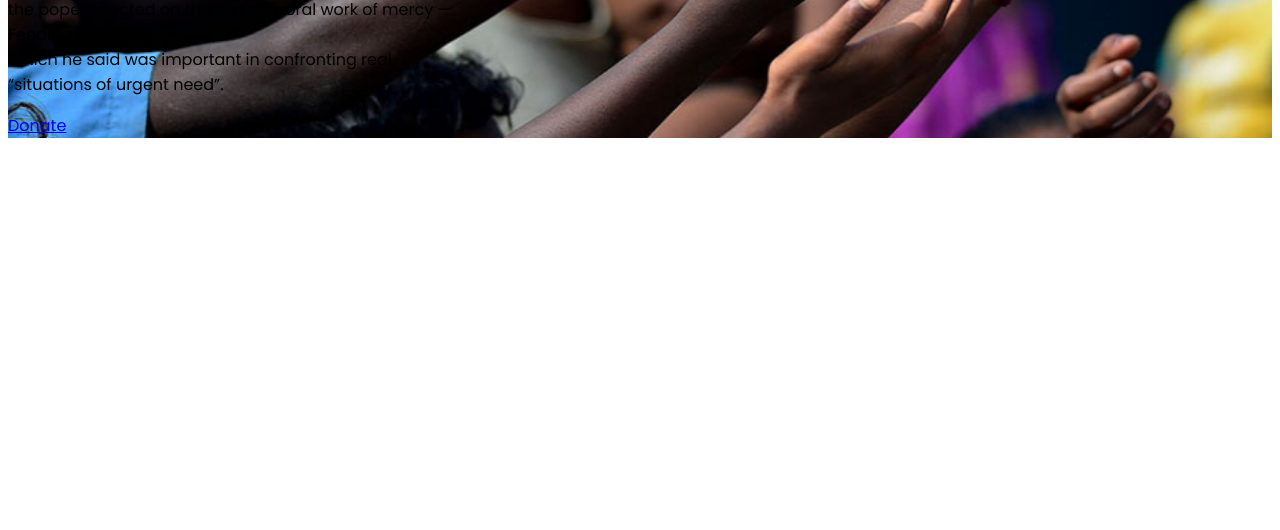
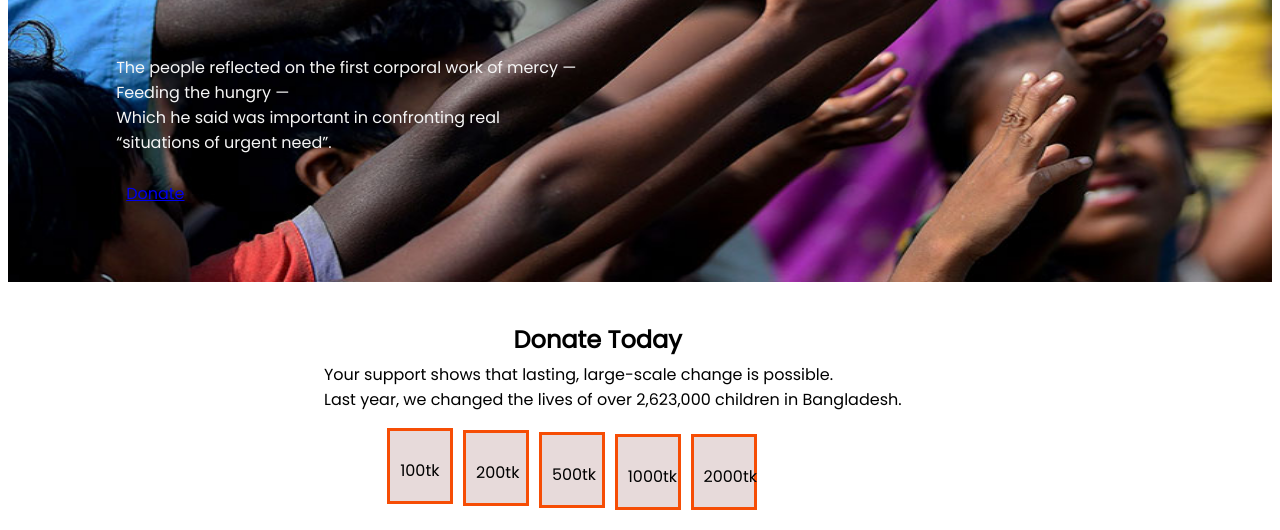
Before and after one commit to Nasif0/donate-repo, a plain HTML site: page index.html in a window 1280 px wide. Shown: the part 376-906 px from the top of the page. Before the commit the page ends 800 px from the top, so only its background shows below. Drawn offline with Linux system fonts and the light colour scheme.

Commit message:
yes commit

```diff
--- a/index.html
+++ b/index.html
@@ -13,15 +13,35 @@
 <body>
      <section class="background-image">
           <div class="div-1">
-               <h1 class="big-text">Let's Help Those who are
-                    <br>More in Need
+               <h1 class="big-text"><strong class="colour-text"> Let's Help</strong> Those who are
+                    <br>More in Need.
                </h1>
                <p>
-                    the pope reflected on the first corporal work of mercy —<br>Feeding the hungry —<br> Which he said was important in confronting real <br> “situations of urgent need”.
+                    The people reflected on the first corporal work of mercy —<br>Feeding the hungry —<br> Which he said was important in confronting real <br> “situations of urgent need”.
                </p>
-               <p><a href="#">Donate</a></p>
-          </div>
-     </section>
+               <p class="anchor"><a href="#">Donate</a></p>
+</div>
+</section>
+
+
+
+
+
+ <section>
+     <div class="div-2">
+          <h1>Donate Today</h1>
+          <p class="p2">
+               Your support shows that lasting, large-scale change is possible. <br> Last year, we changed the lives of over 2,623,000 children in Bangladesh.
+          </p>
+     </div>
+     <div class="div3">
+          <p>100tk</p></div>
+        <div class="div4"><p>200tk</p></div>
+        <div class="div5"><p>500tk</p></div>
+        <div class="div6"><p>1000tk</p></div>
+        <div class="div7"><p>2000tk</p></div>
+
+ </section>
 
 
 
--- a/style.css
+++ b/style.css
@@ -1,17 +1,120 @@
+*{
+     font-family: 'Poppins', sans-serif;
+}
+
+
 .background-image{
      background-image: url(images/donation13.jpg);
      background-repeat: no-repeat;
      background-attachment: fixed;
      background-size: 100% 100%;
-     font-family: 'Poppins', sans-serif;
-     background-position: 100% 100%;
+
+
+     height: auto;
+     padding: 50px;
+
 
 }
 .big-text{
      font-size: 80px;
      color: whitesmoke;
+
 }
 .div-1{
-     co
+     color: whitesmoke;
+     margin-left: 5%;
+     margin-top: 5%;
+}
+.colour-text{
+     color: rgb(255, 196, 1);
+}
+.anchor{
+
+     padding: 10px;
 
 }
+
+
+
+
+
+
+.div-2{
+     margin-left: 40%;
+     margin-top: 40px;
+}
+.p2{
+     margin-left: -25%;
+     margin-top: -15px;
+}
+.div3{
+     background-color: rgb(231, 218, 218);
+     width: 20px;
+     height: 30px;
+     border: 3px solid rgb(246, 77, 5);
+     padding: 20px;
+     margin: 20px;
+     margin-left: 30%;
+     margin-top: -0px;
+}
+.div3 p{
+     margin-left: -10px;
+     margin-top: 7px;
+}
+.div4{
+     background-color: rgb(231, 218, 218);
+     width: 20px;
+     height: 30px;
+     border: 3px solid rgb(246, 77, 5);
+     padding: 20px;
+     margin: 20px;
+     margin-left: 36%;
+     margin-top: -94px;
+
+}
+.div5{
+     background-color: rgb(231, 218, 218);
+     width: 20px;
+     height: 30px;
+     border: 3px solid rgb(246, 77, 5);
+     padding: 20px;
+     margin: 20px;
+     margin-left: 42%;
+     margin-top: -94px;
+}
+.div6{
+     background-color: rgb(231, 218, 218);
+     width: 20px;
+     height: 30px;
+     border: 3px solid rgb(246, 77, 5);
+     padding: 20px;
+     margin: 20px;
+     margin-left: 48%;
+     margin-top: -94px;
+}
+.div7{
+     background-color: rgb(231, 218, 218);
+     width: 20px;
+     height: 30px;
+     border: 3px solid rgb(246, 77, 5);
+     padding: 20px;
+     margin: 20px;
+     margin-left: 54%;
+     margin-top: -96px;
+}
+.div4 p{  margin-left: -10px;
+     margin-top: 7px;
+
+}
+.div5 p{
+     margin-left: -10px;
+     margin-top: 7px;
+}
+.div6 p{
+     margin-left: -10px;
+     margin-top: 7px;
+}
+.div7 p{
+     margin-left: -10px;
+     margin-top: 7px;
+}
```
